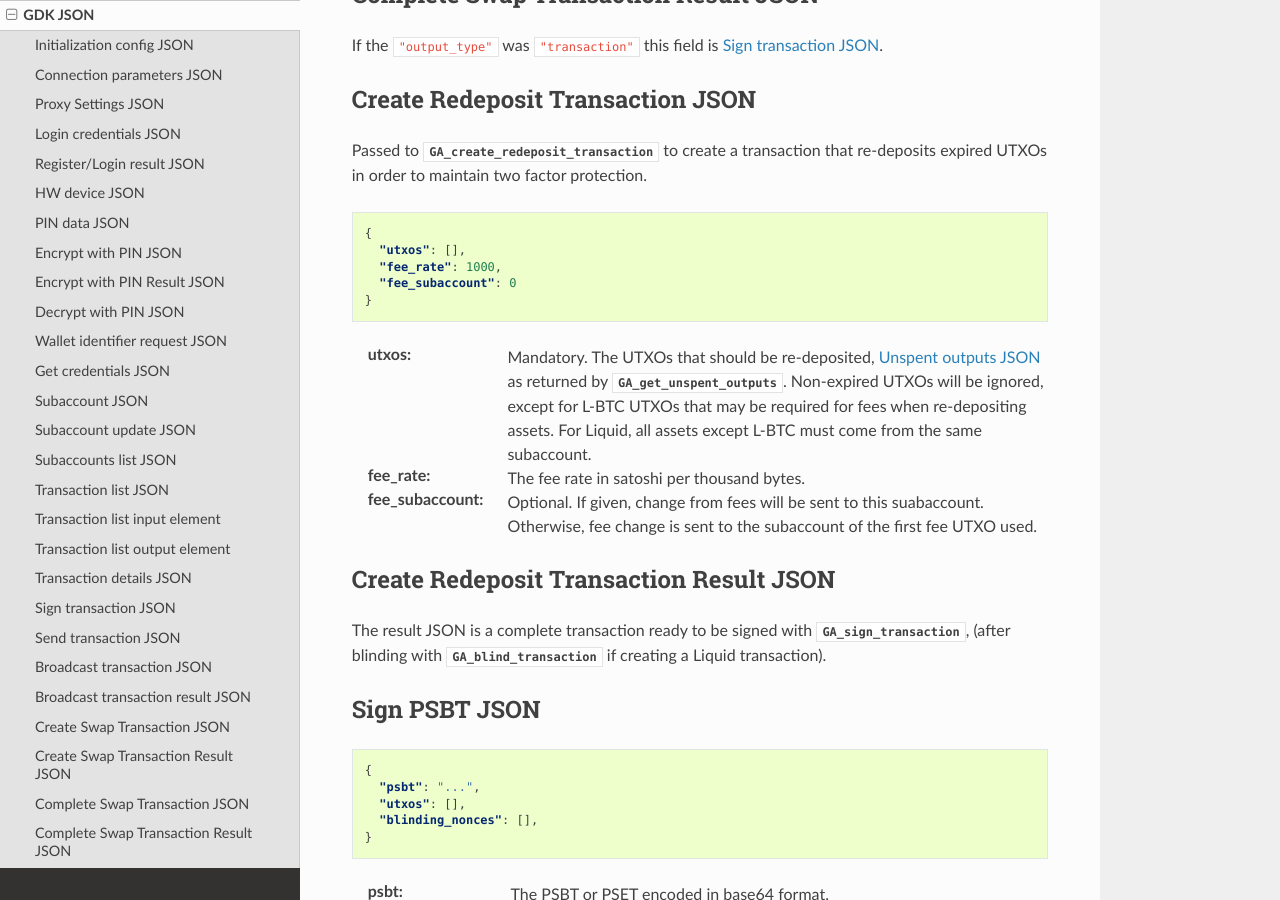
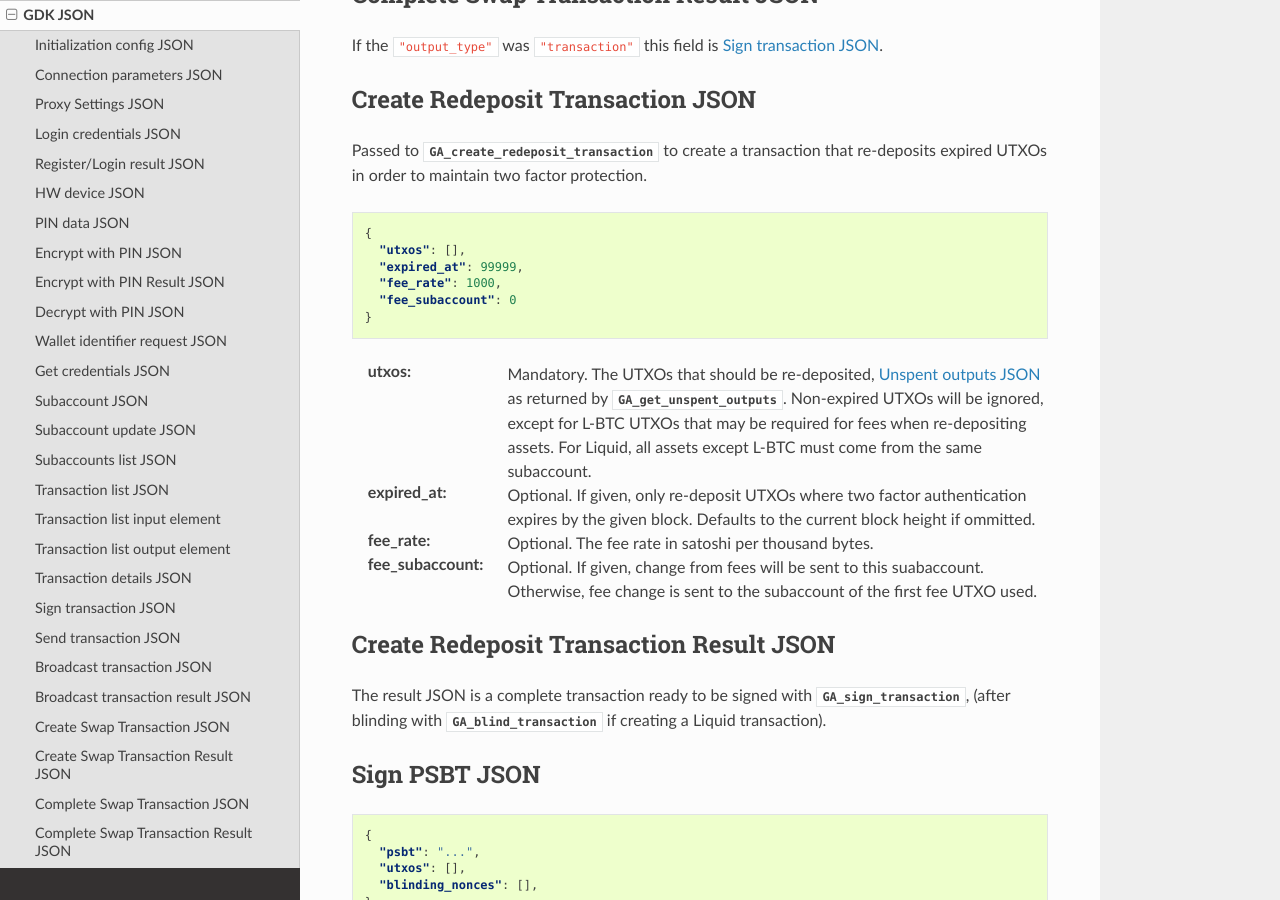
Before and after one commit to Blockstream/gdk, a Sphinx documentation site: the page built from docs/source/gdk-json.rst, in a window 1280 px wide and 900 px high, scrolled down 13142 px. Built offline with Sphinx 7.4.7 and the Read the Docs theme 3.1.0, drawn with Linux system fonts in a browser that asks for light colours; pages that are not in the unit, such as notebooks, are missing from menus.

Commit message:
create_redeposit_tx: add support for expired_at
This allows re-depositing before expiry.

```diff
--- a/docs/source/gdk-json.rst
+++ b/docs/source/gdk-json.rst
@@ -694,6 +694,7 @@ re-deposits expired UTXOs in order to maintain two factor protection.
 
   {
     "utxos": [],
+    "expired_at": 99999,
     "fee_rate": 1000,
     "fee_subaccount": 0
   }
@@ -702,7 +703,9 @@ re-deposits expired UTXOs in order to maintain two factor protection.
         returned by `GA_get_unspent_outputs`. Non-expired UTXOs will be ignored,
         except for L-BTC UTXOs that may be required for fees when re-depositing assets.
         For Liquid, all assets except L-BTC must come from the same subaccount.
-:fee_rate: The fee rate in satoshi per thousand bytes.
+:expired_at: Optional. If given, only re-deposit UTXOs where two factor authentication
+        expires by the given block. Defaults to the current block height if ommitted.
+:fee_rate: Optional. The fee rate in satoshi per thousand bytes.
 :fee_subaccount: Optional. If given, change from fees will be sent to this
                  suabaccount. Otherwise, fee change is sent to the subaccount of
                  the first fee UTXO used.
```
Also changed, not shown: 1 other file.
